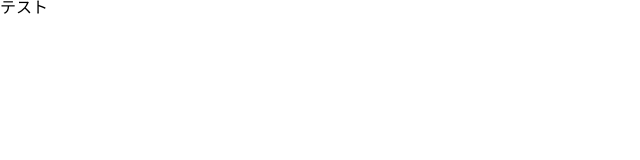
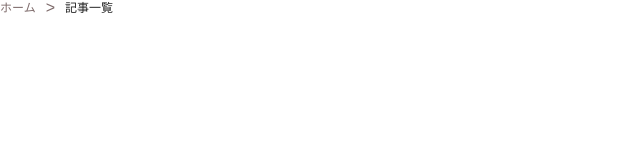
Before and after one commit to abeshi03/tech-blog, a Next.js app: page / in a window 1280 px wide. Shown: the top 160 px of the page, without its empty margins (0-640 px from the left). Built offline with nearby package versions, Linux system fonts and the light colour scheme.

Commit message:
Breadcrumbコンポーネントを追加

```diff
--- /dev/null
+++ b/src/components/atoms/Breadcrumb/Breadcrumb.tsx
@@ -0,0 +1,40 @@
+// - フレームワーク =======================================================================================================
+import React, { memo, VFC } from "react";
+import Link from "next/link";
+// - アセット ============================================================================================================
+import styles from "./breadcrumb.module.scss";
+// - ルーティング =========================================================================================================
+
+
+export type BreadcrumbLink = {
+  label: string;
+  path?: string;
+}
+
+/* eslint-disable-next-line react/display-name */
+export const Breadcrumb: VFC<Array<BreadcrumbLink[]>> = memo((props) => {
+
+  // @ts-ignore
+  const { links } = props;
+
+  if (links.length === 0) return null;
+
+  return (
+    <div className={styles.breadcrumb}>
+      {links.map((link: BreadcrumbLink, index: number) => {
+        return (
+          <React.Fragment key={link.label}>
+            {index > 0 && <span className={styles.guide}>{">"}</span>}
+            {link.path ? (
+              <Link href={link.path}>
+                <a className={styles.label}>{link.label}</a>
+              </Link>
+            ) : (
+              <span className={styles.label__noLink}>{link.label}</span>
+            )}
+          </React.Fragment>
+        );
+      })}
+    </div>
+  );
+});
--- /dev/null
+++ b/src/components/atoms/Breadcrumb/breadcrumb.module.scss
@@ -0,0 +1,48 @@
+@import "src/assets/styles/global/mixins/mixins";
+@import "src/assets/styles/global/valiables/valiables";
+
+
+.breadcrumb {
+
+  display: flex;
+  flex-wrap: wrap;
+  align-items: center;
+
+
+  .label {
+
+    color: #7E6B6B;
+    text-decoration: none;
+
+    font-size: 12px;
+
+
+    &:hover {
+
+      text-decoration: underline;
+    }
+
+
+    &:focus,
+    &:active {
+
+      opacity: 0.6;
+    }
+  }
+
+
+  .guide {
+
+    @include EqualLeftAndRightPaddings(10px);
+
+    color: #7E6B6B;
+  }
+
+
+  .label__noLink {
+
+    color: #222222;
+
+    font-size: 12px;
+  }
+}
--- a/src/pages/_app.tsx
+++ b/src/pages/_app.tsx
@@ -2,8 +2,8 @@
 import { AppProps } from "next/app";
 
 // - アセット ===========================================================================================================
-import "../assets/styles/reset.scss";
-import "../assets/styles/global.scss";
+import "../assets/styles/global/reset.scss";
+import "../assets/styles/global/global.scss";
 
 function MyApp({ Component, pageProps }: AppProps) {
 
--- a/src/pages/index.page.tsx
+++ b/src/pages/index.page.tsx
@@ -1,9 +1,26 @@
 // - フレームワーク =======================================================================================================
 import React, { VFC } from "react";
+import { Breadcrumb, BreadcrumbLink } from "../components/atoms/Breadcrumb/Breadcrumb";
+
+// 表示テスト後ほど削除 ====================================================================================================
+const links: BreadcrumbLink[] = [
+  {
+    label: "ホーム",
+    path: "/"
+  },
+  {
+    label: "記事一覧"
+  },
+]
+// =====================================================================================================================
 
 const Home: VFC = () => {
   return(
-    <div>テスト</div>
+    <Breadcrumb
+      // 表示テスト後ほどページから削除
+      // @ts-ignore
+      links={links}
+    />
   );
 };
 
```
Also changed, not shown: src/assets/styles/global/global.scss (renamed from src/assets/styles/global.scss), src/assets/styles/global/mixins/mixins.scss (renamed from src/assets/styles/mixins/mixins.scss), src/assets/styles/global/reset.scss (renamed from src/assets/styles/reset.scss), src/assets/styles/global/valiables/valiables.scss (renamed from src/assets/styles/valiables/valiables.scss).
